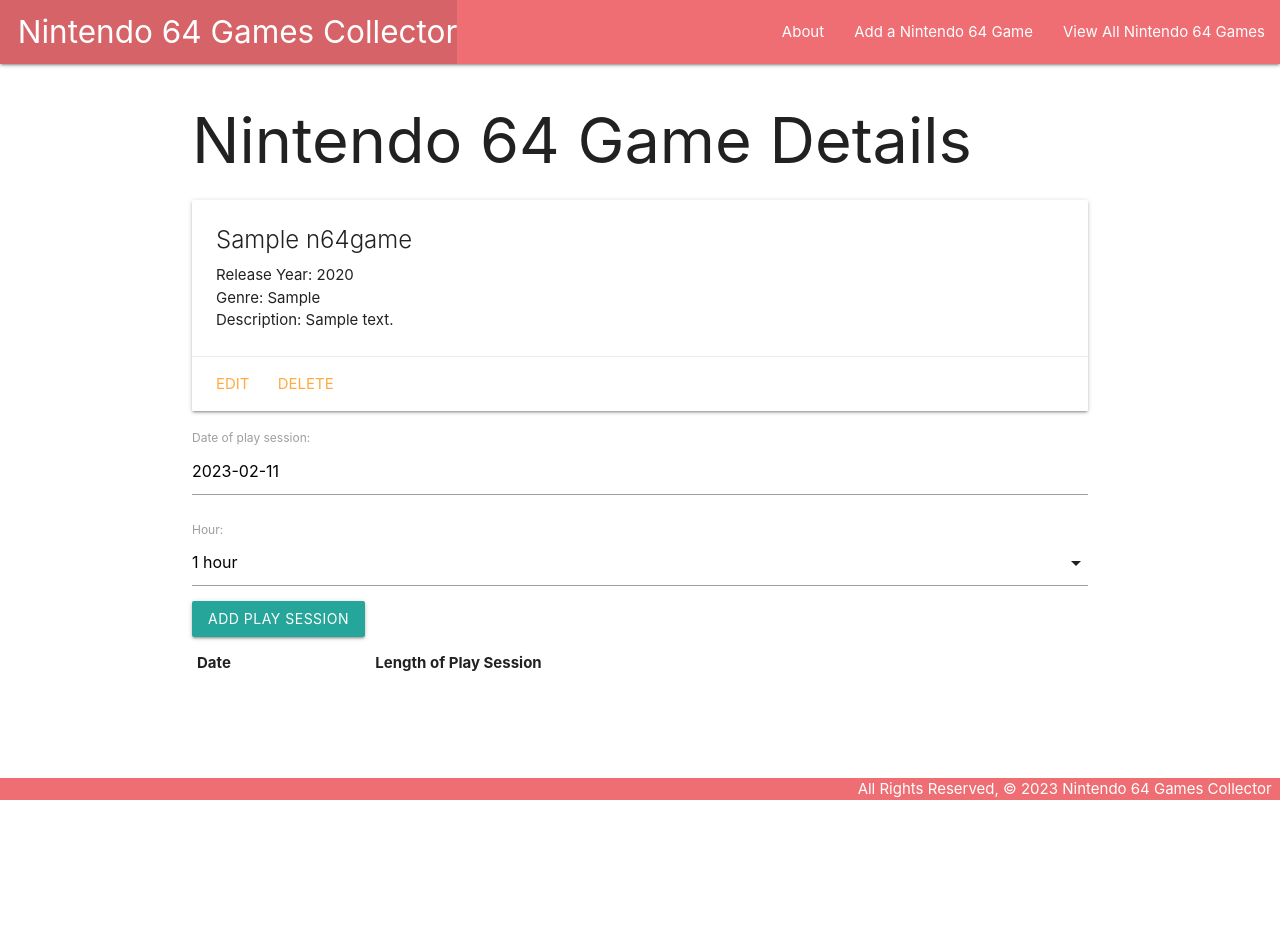
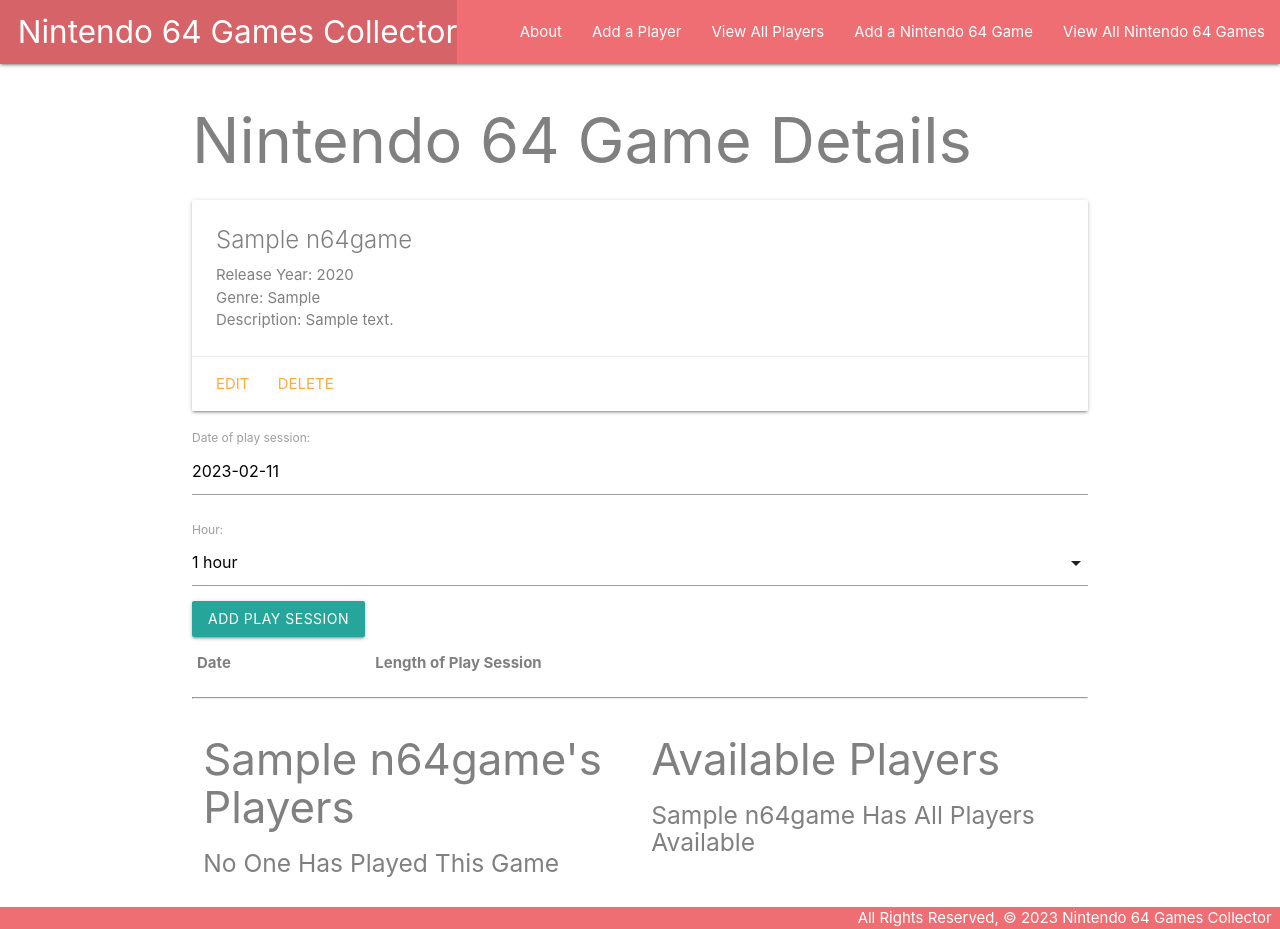
Before and after one commit to andrewtheo9/n64-game-collector, a Django app: page /n64games/1/ in a window 1280 px wide. Before the commit the page ends 800 px from the top, so only its background shows below. Run offline with Django 4.2, Linux system fonts and the light colour scheme; tables that the repository leaves empty hold one stand-in row (values such as "Sample post"); data that the repository does not hold is empty.

Commit message:
part 5 done default styling

```diff
--- a/main_app/models.py
+++ b/main_app/models.py
@@ -1,7 +1,5 @@
 from django.db import models
 from django.urls import reverse
-
-# Create your models here.
 
 HOURS = (
     ('1', '1 hour'),
@@ -15,11 +13,25 @@
     ('9', '9 hours'),
 )
 
+# Create your models here.
+
+class Player(models.Model):
+    number = models.IntegerField()
+    name = models.CharField(max_length=20)
+
+    def __str__(self):
+        return self.name
+
+    def get_absolute_url(self):
+        return reverse('players_detail', kwargs={'pk': self.id})
+
+
 class N64game(models.Model):
     title = models.CharField(max_length=50)
     year = models.IntegerField()
     genre = models.CharField(max_length=50)
     description = models.TextField(max_length=250)
+    players = models.ManyToManyField(Player)
 
     def __str__(self):
         return self.title
--- a/main_app/static/css/style.css
+++ b/main_app/static/css/style.css
@@ -2,6 +2,7 @@
     display: flex;
     min-height: 100vh;
     flex-direction: column;
+    color: grey;
   }
 
   main {
--- a/main_app/templates/base.html
+++ b/main_app/templates/base.html
@@ -20,6 +20,8 @@
         </ul>
         <ul class="right">
           <li><a href="{% url 'about' %}">About</a></li>
+          <li><a href="{% url 'players_create' %}">Add a Player</a></li>
+          <li><a href="{% url 'players_index' %}">View All Players</a></li>
           <li><a href="{% url 'n64games_create' %}">Add a Nintendo 64 Game</a></li>
           <li><a href="{% url 'index' %}">View All Nintendo 64 Games</a></li>
         </ul>
--- a/main_app/templates/n64games/detail.html
+++ b/main_app/templates/n64games/detail.html
@@ -37,6 +37,52 @@
     </tbody>
   </table>
 </div>
+<hr>
+<div class="row">
+  <div class="col s6">
+    <h3>{{ n64game.title }}'s Players</h3>
+    {% if n64game.playerss.count %}
+      {% for player in n64game.players.all %}
+        <div class="card">
+          <div class="card-content">
+            <span class="card-title">
+              Player #{{ player.number }}: {{ player.name }}
+            </span>
+          </div>
+          <div class="card-action">
+            <form action="{% url 'remove_player' n64game.id player.id %}" method="POST">
+              {% csrf_token %}
+              <button type="submit" class="btn">Remove</button>
+            </form>
+          </div>
+        </div>
+      {% endfor %}
+    {% else %}
+      <h5>No One Has Played This Game</h5>
+    {% endif %}
+  </div>
+  <div class="col s6">
+    <h3>Available Players</h3>
+    {% if players.count %}
+      {% for player in players.all %}
+        <div class="card">
+          <div class="card-content">
+            <span class="card-title">
+              Player #{{ player.number }}: {{ player.name }}
+            </span>
+          </div>
+          <div class="card-action">
+            <form action="{% url 'assoc_player' n64game.id player.id %}" method="POST">
+              {% csrf_token %}
+              <button type="submit" class="btn">Add</button>
+            </form>
+          </div>
+        </div>
+      {% endfor %}
+    {% else %}
+      <h5>{{n64game.title}} Has All Players Available</h5>
+    {% endif %}
+  </div>
 <script>
   const dateEl = document.getElementById("id_date");
   // M is Materialize's global variable
--- a/main_app/urls.py
+++ b/main_app/urls.py
@@ -9,5 +9,12 @@
     path('n64games/create/', views.N64gameCreate.as_view(), name='n64games_create'),
     path('n64games/<int:pk>/update/', views.N64gameUpdate.as_view(), name='n64games_update'),
     path('n64games/<int:pk>/delete/', views.N64gameDelete.as_view(), name='n64games_delete'),
-    path('n64games/<int:n64game_id>/add_session/', views.add_session, name='add_session')
+    path('n64games/<int:n64game_id>/add_session/', views.add_session, name='add_session'),
+    path('n64games/<int:cat_id>/assoc_player/<int:player_id>/', views.assoc_player, name='assoc_player'),
+    path('n64games/<int:cat_id>/remove_player/<int:player_id>/', views.remove_player, name='remove_player'),
+    path('players/', views.PlayerList.as_view(), name='players_index'),
+    path('players/<int:pk>/', views.PlayerDetail.as_view(), name='players_detail'),
+    path('players/create/', views.PlayerCreate.as_view(), name='players_create'),
+    path('players/<int:pk>/update/', views.PlayerUpdate.as_view(), name='players_update'),
+    path('players/<int:pk>/delete/', views.PlayerDelete.as_view(), name='players_delete'),
 ]
--- a/main_app/views.py
+++ b/main_app/views.py
@@ -1,6 +1,7 @@
 from django.shortcuts import render, redirect
 from django.views.generic.edit import CreateView, UpdateView, DeleteView
-from .models import N64game
+from django.views.generic import ListView, DetailView
+from .models import N64game, Player
 from .forms import SessionForm
 
 # Create your views here.
@@ -19,13 +20,15 @@
 
 def n64games_detail(request, n64game_id):
     n64game = N64game.objects.get(id=n64game_id)
+    id_list = n64game.players.all().values_list('id')
+    players_n64game_doesnt_have = Player.objects.exclude(id__in=id_list)
     session_form = SessionForm()
     return render(request, 'n64games/detail.html', { 'n64game': n64game, 'session_form': session_form})
 
 class N64gameCreate(CreateView):
     model = N64game
-    fields = '__all__'
-    success_url = '/n64games/{n64game_id}'
+    fields = ['title', 'year', 'genre', 'description']
+    success_url = '/n64games'
 
 class N64gameUpdate(UpdateView):
     model = N64game
@@ -42,3 +45,29 @@
         new_session.n64game_id = n64game_id
         new_session.save()
     return redirect('detail', n64game_id=n64game_id)
+
+class PlayerList(ListView):
+    model = Player
+
+class PlayerDetail(DetailView):
+    model = Player
+
+class PlayerCreate(CreateView):
+    model = Player
+    fields = '__all__'
+
+class PlayerUpdate(UpdateView):
+    model = Player
+    fields = ['number', 'name']
+
+class PlayerDelete(DeleteView):
+    model = Player
+    success_url = '/players'
+
+def assoc_player(request, n64game_id, player_id):
+    N64game.objects.get(id=n64game_id).players.add(player_id)
+    return redirect('detail', n64game_id=n64game_id)
+
+def remove_player(request, n64game_id, player_id):
+    N64game.objects.get(id=n64game_id).players.remove(player_id)
+    return redirect('detail', n64game_id=n64game_id)
```
Also changed, not shown: main_app/templates/main_app/player_confirm_delete.html (added, +13 -0 lines), main_app/templates/main_app/player_detail.html (added, +20 -0 lines), main_app/templates/main_app/player_form.html (added, +19 -0 lines), main_app/templates/main_app/player_list.html (added, +17 -0 lines), main_app/migrations/0007_player_alter_session_options_n64game_players.py (added).
